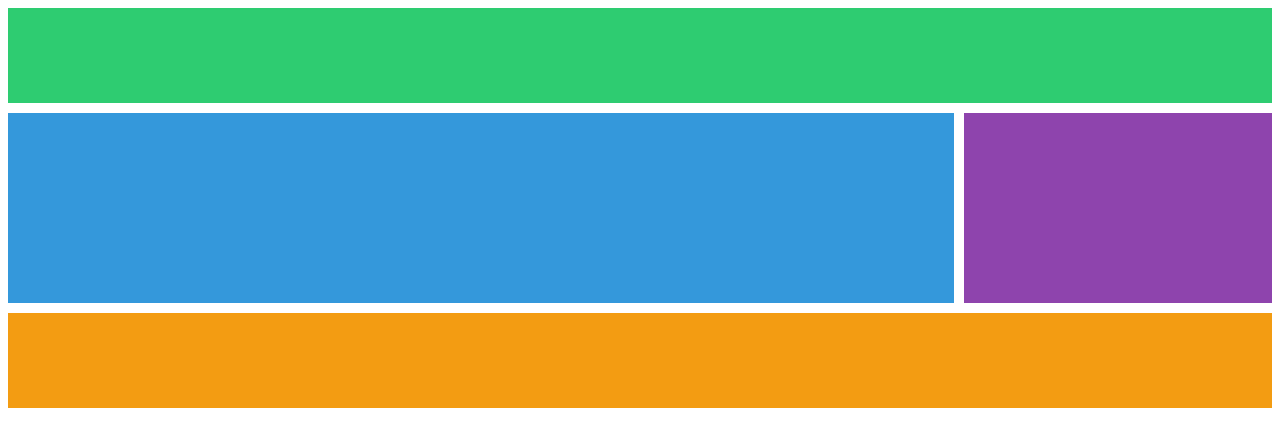
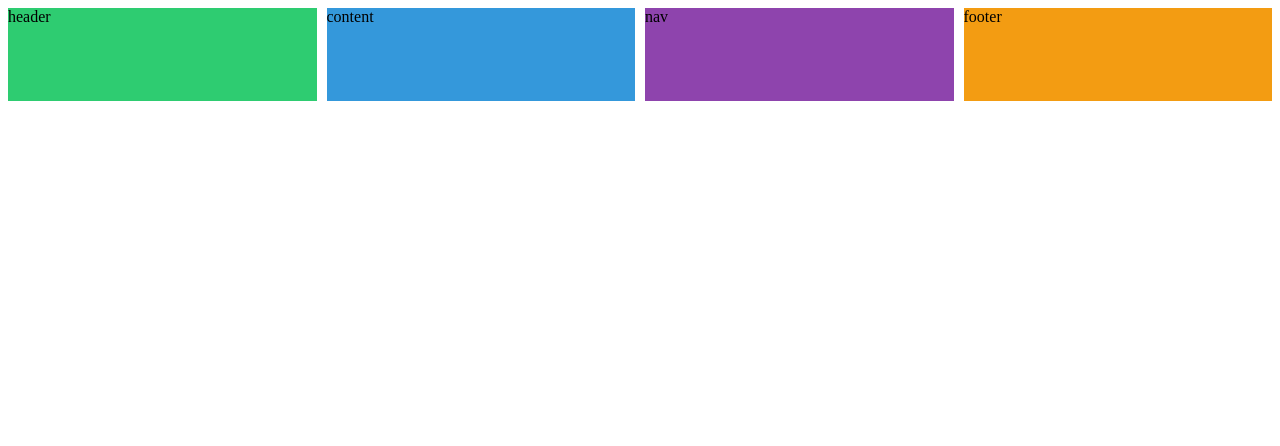
Before and after one commit to qlemql/SCSS, a plain HTML site: page index.html in a window 1280 px wide. Drawn offline with Linux system fonts and the light colour scheme.

Commit message:
Update CSS 5
justify-items의 기본값은 stretch이다.
align-items의 기본값은 stretch이다.

div안에 어떠한 내용도 없다면 justify-items와 align-items를 사용해도 높이와 너비가 없기 때문에 아무것도 안보인다.
(내용이 없더라도 높이와 너비를 지정해주면 보인다. )

justify와 align을 섞으면
place-item: y x; (수직 수평)으로 나타낼 수 있다.

```diff
--- a/index.html
+++ b/index.html
@@ -8,10 +8,10 @@
   </head>
   <body>
     <div class="grid">
-      <div class="header"></div>
-      <div class="content"></div>
-      <div class="nav"></div>
-      <div class="footer"></div>
+      <div class="header">header</div>
+      <div class="content">content</div>
+      <div class="nav">nav</div>
+      <div class="footer">footer</div>
     </div>
   </body>
 </html>
--- a/styles5.css
+++ b/styles5.css
@@ -5,28 +5,24 @@
        50vh는 내 화면의 50 즉 절반을 말한다.*/
   height: 50vh;
   /* auto 200px를 설정하게 된다면 모든 공간을 사용한다. */
-  grid-template:
-    [header-start] "header header header header" 1fr [header-end]
-    [content-start] "content content content nav" 2fr [content-end]
-    [footer-start] "footer footer footer footer" 1fr [footer-end] / 1fr 1fr 1fr 1fr;
+  grid-template-columns: repeat(4, 1fr);
+  grid-template-rows: repeat(4, 1fr);
+  /* justify-items의 기본값은 stretch이다. */
+  justify-items: stretch;
 }
 
 .header {
   background-color: #2ecc71;
-  grid-area: header;
 }
 
 .content {
   background-color: #3498db;
-  grid-area: content;
 }
 
 .nav {
   background-color: #8e44ad;
-  grid-area: nav;
 }
 
 .footer {
   background-color: #f39c12;
-  grid-area: footer;
 }
```
